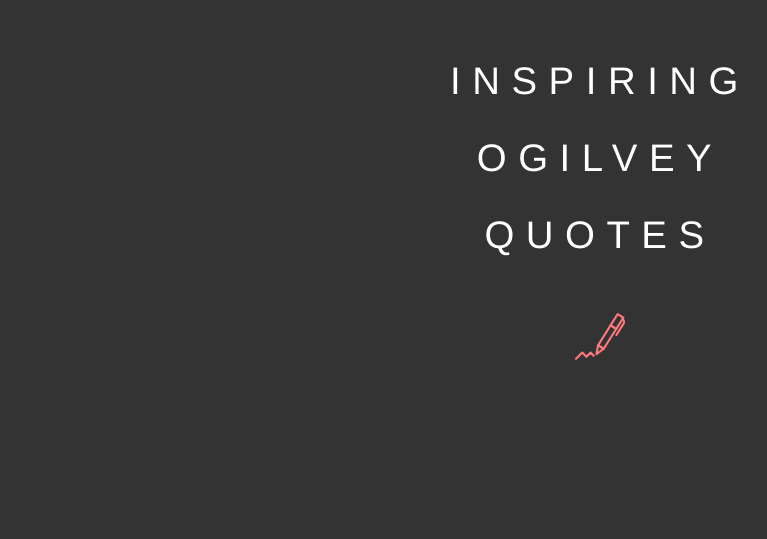
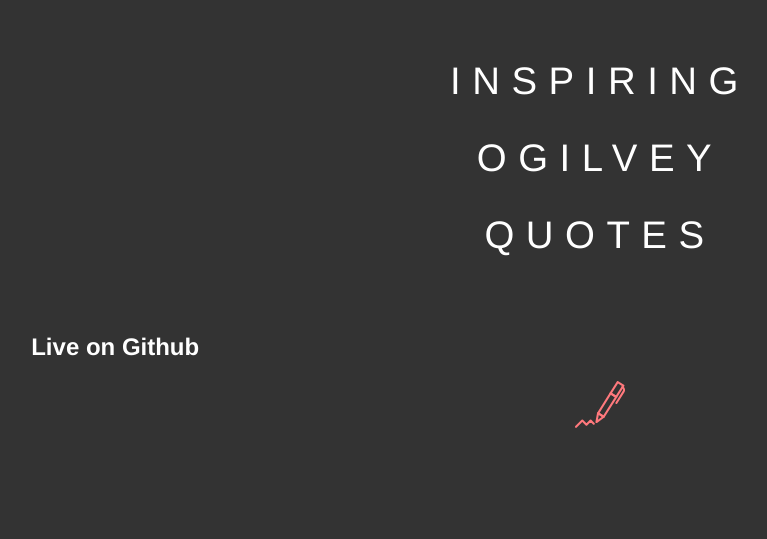
Before and after one commit to miaholte/Sass101, a plain HTML site: page index.html in a window 1280 px wide. Shown: the part 261-800 px from the top of the page, without its empty margins (40-807 px from the left). Drawn offline with Linux system fonts and the light colour scheme.

Commit message:
h2 heading

```diff
--- a/index.html
+++ b/index.html
@@ -11,6 +11,7 @@
 	<div class="container">
 		<div class="heading">
 			<h1>Inspiring<br>Ogilvey<br>quotes</h1>
+			<h2>Live on Github</h2>
 			<img class="ikon" src="assets/pen%20write%202.3.3.1.svg" alt="">
 		</div>
 
```
